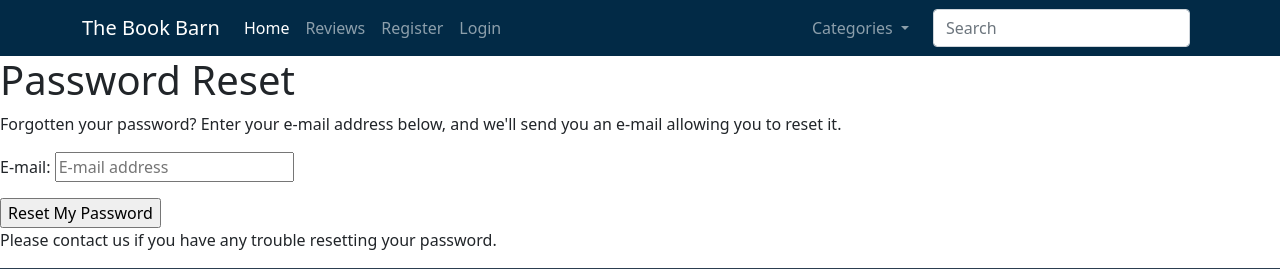
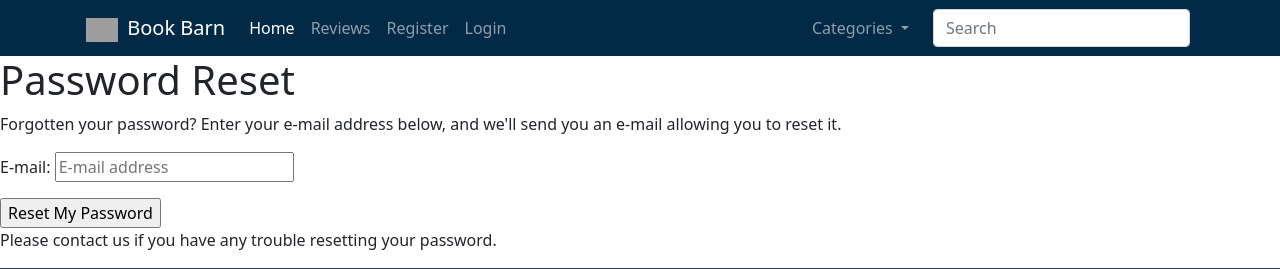
Before and after one commit to neil314159/portfolio-project-4, a Django app: page /accounts/password/reset/ in a window 1280 px wide. Shown: the top 269 px of the page. Run offline with Django 3.2, Linux system fonts and the light colour scheme; data comes from the database, SQL or seed files in the repository; some libraries are stand-ins or nearby versions; grey boxes are pictures that could not be loaded.

Commit message:
Add logo picture to navbar home link

```diff
--- a/templates/base.html
+++ b/templates/base.html
@@ -21,7 +21,11 @@
   <nav class="navbar navbar-dark navbar-expand-lg" style="background-color: #022a46;">
     <!-- <nav class="navbar navbar-expand-lg navbar-light bd-cyan-900"> -->
     <div class="container-lg">
-      <a class="navbar-brand" href="{% url 'home' %}">The Book Barn</a>
+      <!-- <a class="navbar-brand" href="{% url 'home' %}">The Book Barn</a> -->
+      <a class="navbar-brand" href="{% url 'home' %}">
+        <img src="https://res.cloudinary.com/dpsodnurd/image/upload/v1652468731/book-4986_zdlsii.svg" alt=""  height="24px" class="d-inline-block align-text-middle mx-1">
+        Book Barn
+      </a>
       <button class="navbar-toggler" type="button" data-bs-toggle="collapse" data-bs-target="#navbarSupportedContent"
         aria-controls="navbarSupportedContent" aria-expanded="false" aria-label="Toggle navigation">
         <span class="navbar-toggler-icon"></span>
@@ -39,7 +43,7 @@
               </li> -->
           {% if user.is_authenticated %}
           <li class="nav-item">
-            <a class="nav-link" href="{% url 'publish_review' %}">+Publish</a>
+            <a class="nav-link" href="{% url 'publish_review' %}"> Add Review</a>
           </li>
 
 
```
